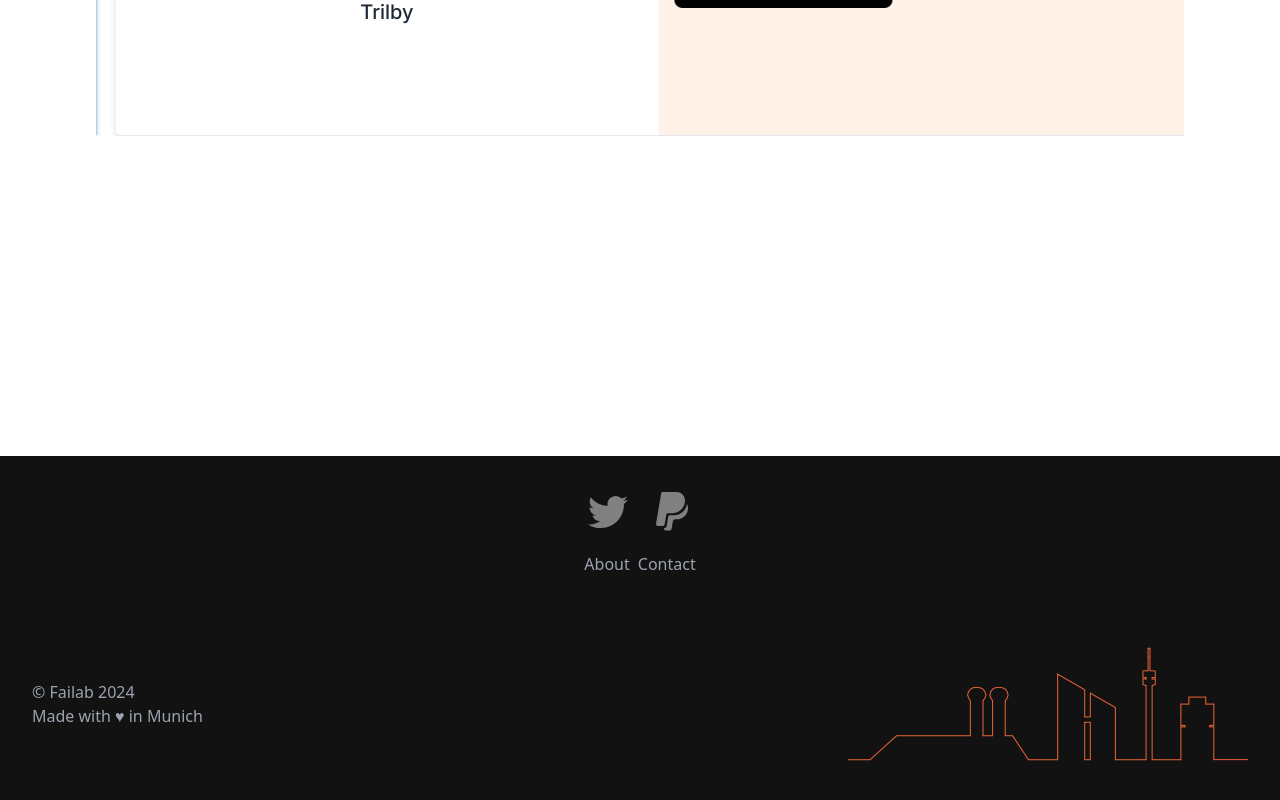
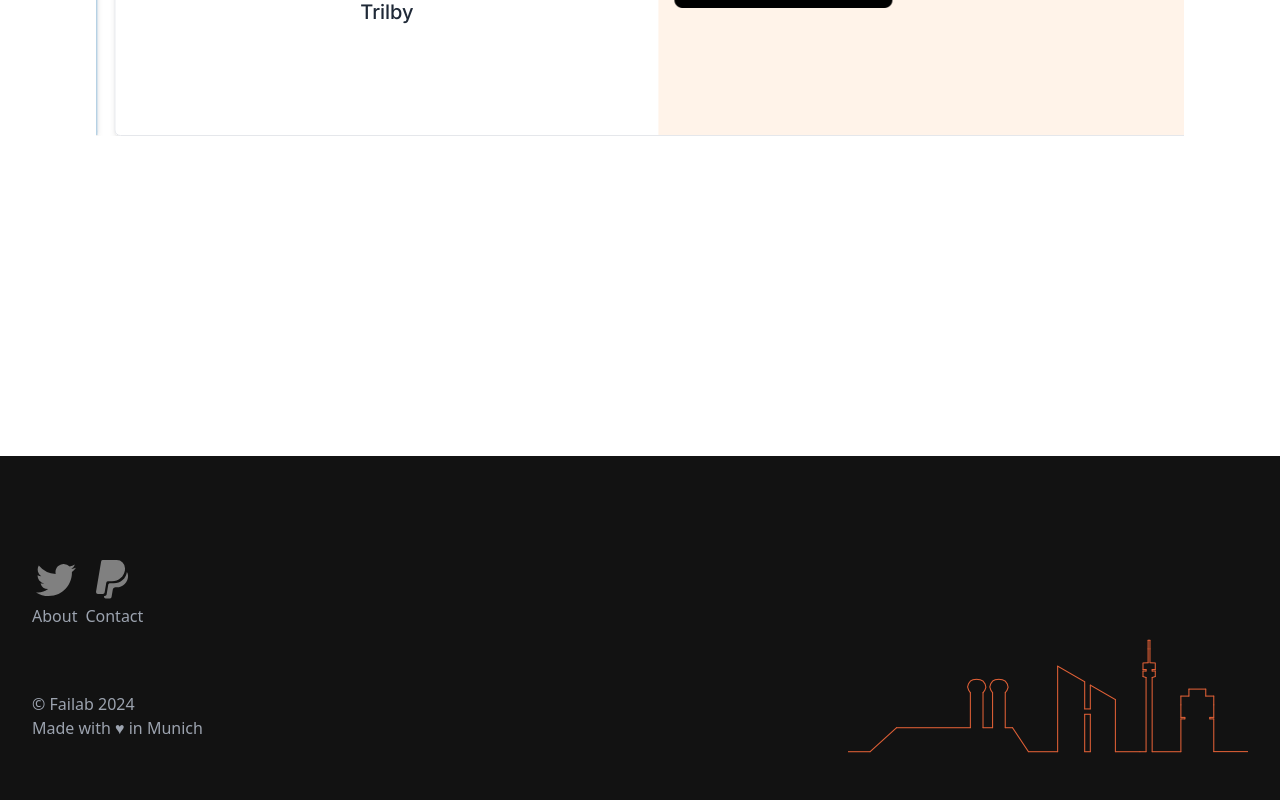
Before and after one commit to FaisalBinAhmed/failab.eu, a Next.js app: page / in a window 1280 px wide. Shown: the part 416-1216 px from the top of the page. Built offline with nearby package versions, Linux system fonts and the light colour scheme.

Commit message:
footer ui

```diff
--- a/src/components/Footer.tsx
+++ b/src/components/Footer.tsx
@@ -8,8 +8,10 @@ const Footer = () => {
 	}
 
 	return (
-		<div className="flex flex-col gap-4 bg-[#121212] h-96 w-full items-center text-gray-400">
-			<div className="flex flex-row gap-4 pt-8">
+		<div className="flex flex-col gap-4 bg-[#121212] text-gray-400">
+			<div className="flex flex-col md:flex-row md:justify-between items-center h-96 w-full p-8">
+				<div className="flex flex-col items-center md:items-start text-center md:text-left">
+					<div className="flex flex-row gap-2">
 						<img
 							onClick={() => openLink("https://twitter.com/failab_eu")}
 							src="/assets/twitter.svg"
@@ -21,16 +23,16 @@ const Footer = () => {
 							className="cursor-pointer"
 						/>
 					</div>
-			<div className="flex gap-2">
+					<div className="flex gap-2 mb-16">
 						<Link href="/about">About</Link>
 						<Link href="/contact">Contact</Link>
 					</div>
-			<div className="flex flex-col md:flex-row md:justify-between items-center w-full p-8">
-				<div className=" text-center md:text-left">
 					<p>© Failab {date}</p>
 					<p>Made with ♥ in Munich</p>
 				</div>
-				<img src="/assets/munich.png" />
+				<div className="flex flex-col justify-end h-full">
+					<img className="mb-8" src="/assets/munich.png" />
+				</div>
 			</div>
 		</div>
 	);
```
Lines whose indentation alone changed are shown as unchanged.
